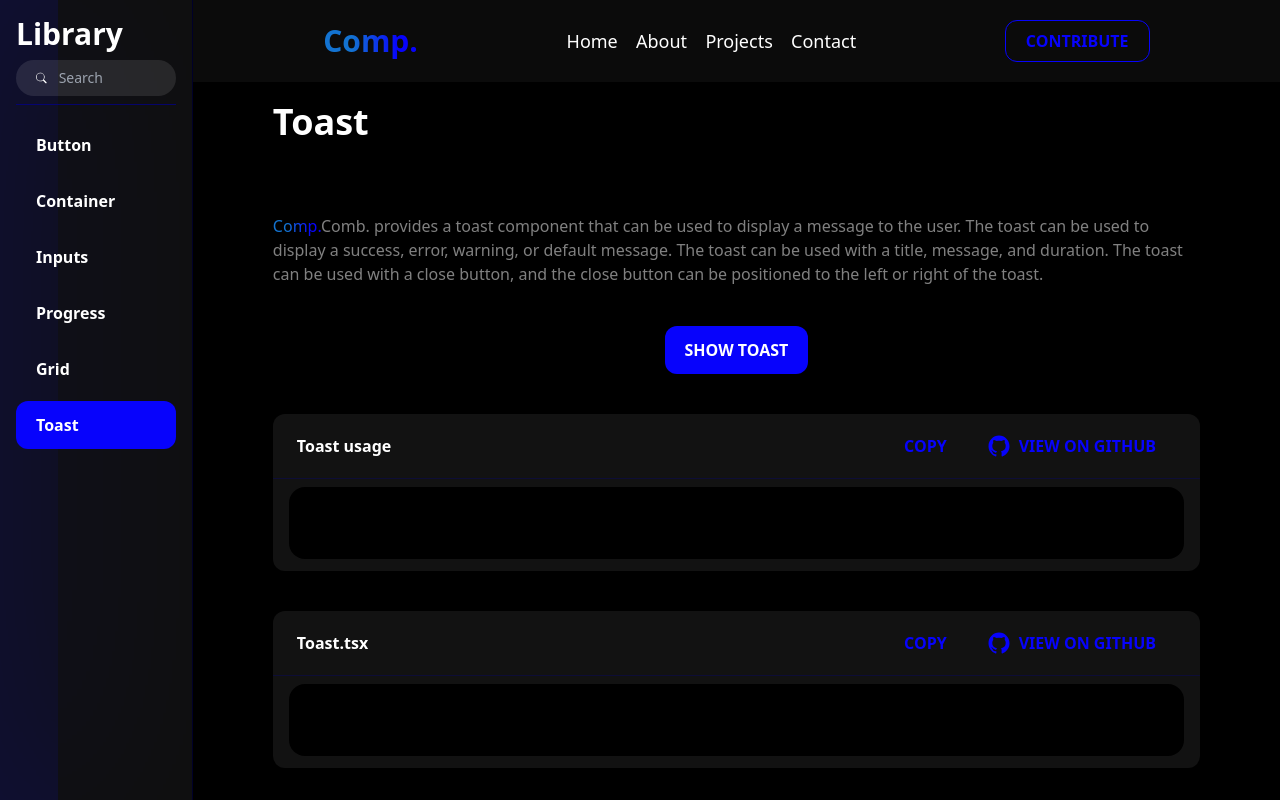
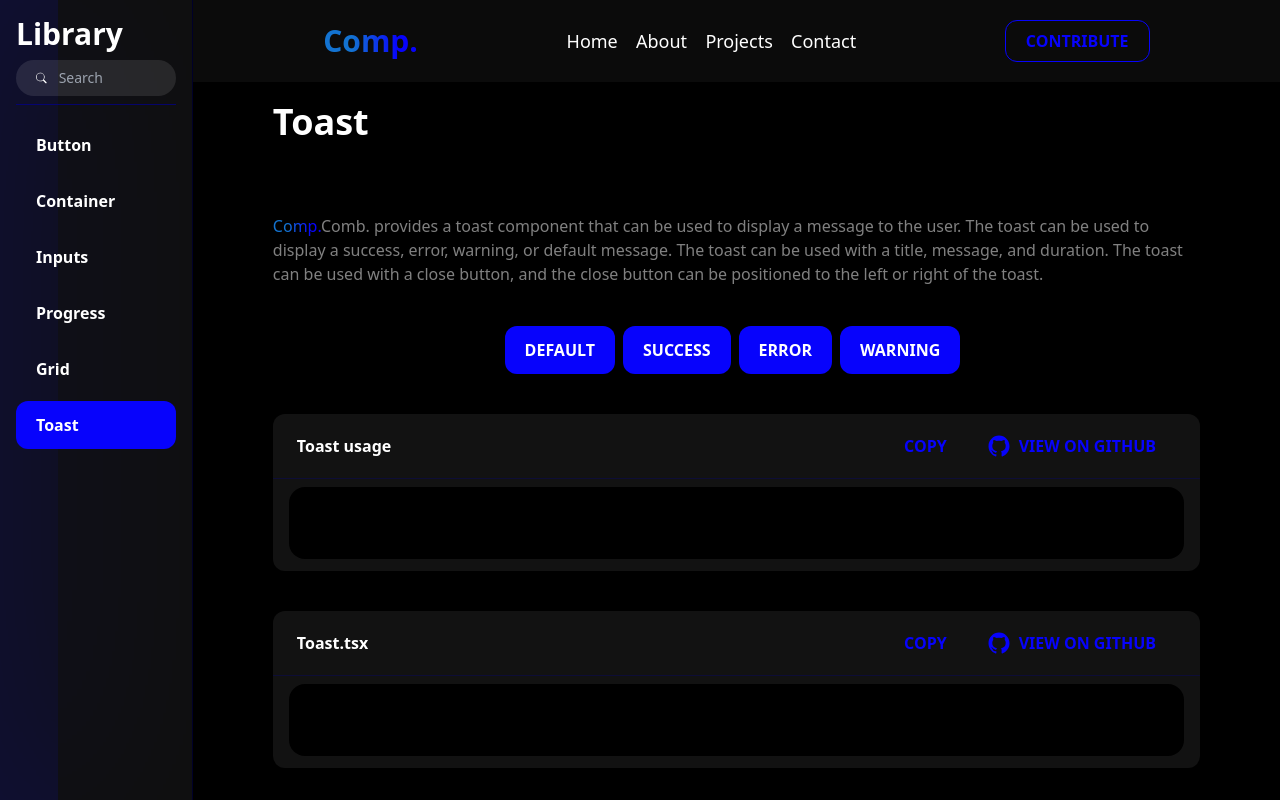
Before and after one commit to adhil72/comb., a Next.js app: page /library/toast in a window 1280 px wide. Built offline with nearby package versions, Linux system fonts and the light colour scheme; no server answers.

Commit message:
libs updated

```diff
--- a/app/layout.tsx
+++ b/app/layout.tsx
@@ -16,7 +16,7 @@ export default function RootLayout({
   children: React.ReactNode;
 }>) {
   return (
-    <html lang="en">
+    <html lang="en" id="root">
       <AppLayout className={inter.className}>
         {children}
       </AppLayout>
--- a/app/library/toast/page.tsx
+++ b/app/library/toast/page.tsx
@@ -3,9 +3,6 @@
 import Page from "@/Componenets/Common/Page";
 import Library from "@/Componenets/Feature/Library/Library";
 import { IComponent } from "@/Constants/Components";
-import Toast from "@/Library/Toast";
-import CircularProgressSample from "@/samples/CircularProgress";
-import LinearProgressSample from "@/samples/LinearProgress";
 import ToastSample from "@/samples/Toast";
 
 const component: IComponent = {
--- a/src/Library/Toast.tsx
+++ b/src/Library/Toast.tsx
@@ -2,7 +2,7 @@ import { TiTick } from "react-icons/ti";
 import CircularProgress from "@/Library/CircularProgress";
 import { use, useEffect, useState } from "react";
 
-interface Props extends React.HTMLProps<HTMLDivElement> {
+interface Props {
     duration?: number;
     title: string;
     message: string;
@@ -11,49 +11,143 @@ interface Props extends React.HTMLProps<HTMLDivElement> {
     close?: () => void;
 }
 
-export default function Toast({ message, title, type = "default", duration, open, close, ...props }: Props) {
+const createToastContainer = () => {
+    const toastLayout = document.createElement("div");
+    toastLayout.id = "toast-layout";
+    toastLayout.className = "fixed top-0 right-0 z-40 p-5 trans";
+    document.body.appendChild(toastLayout);
+    return toastLayout;
+}
 
-    const bg = `${type === "warning" ? "bg-yellow-700" : type === "error" ? "bg-red-800" : type === "success" ? "bg-green-900" : "bg-slate-800"}`
-    const smallText = `${type === "default" ? "text-secondary" : "text-slate-300"} text-justify mt-1`
+const themes: { bg: string, text: string, "progress-dark": string, "progress-tint": string, type: "success" | "error" | "warning" | "default" }[] = [
+    {
+        type: "success",
+        bg: "bg-green-900",
+        text: "text-green-300",
+        "progress-dark": "bg-green-300",
+        "progress-tint": "bg-green-900"
+    },
+    {
+        type: "error",
+        bg: "bg-red-800",
+        text: "text-red-300",
+        "progress-dark": "bg-red-300",
+        "progress-tint": "bg-red-800"
+    },
+    {
+        type: "warning",
+        bg: "bg-yellow-700",
+        text: "text-yellow-300",
+        "progress-dark": "bg-yellow-300",
+        "progress-tint": "bg-yellow-700"
+    },
+    {
+        type: "default",
+        bg: "bg-slate-800",
+        text: "text-slate-300",
+        "progress-dark": "bg-tint-dark",
+        "progress-tint": "bg-slate-800"
+    }
+]
 
-    const [tintProgress, setTintProgress] = useState(0);
+export const createToast = ({ message, title, close, duration = 3000, open, type = "default" }: Props) => {
+    let toastLayout = document.getElementById("toast-layout");
+    if (!toastLayout) toastLayout = createToastContainer();
 
-    useEffect(() => {
-        if (open) {
-            const now = Date.now();
-            const iv: any = setInterval(() => {
-                let progress = ((Date.now() - now) / (duration || 3000)) * 100;
-                if (progress > 100) {
-                    close && close();
-                    setTintProgress(100);
-                    return clearInterval(iv);
-                }
-                setTintProgress(progress);
+    const theme = themes.find(t => t.type === type);
 
-            }, duration || 100)
+    const toast = document.createElement("div");
+    toast.className = `m-1 transform duration-100 opacity-0 translate-x-full h-0 rounded-xl ${theme?.bg} overflow-hidden`
+
+    const progress = document.createElement("div");
+    progress.className = `w-full h-1 z-50 ${theme?.["progress-dark"]}`;
+    const progressTint = document.createElement("div");
+    progressTint.className = `trans h-full ${theme?.["progress-tint"]}`;
+    progressTint.style.width = "0%";
+    progress.appendChild(progressTint);
+    toast.appendChild(progress);
+
+    const toastContainer = document.createElement("div");
+    toastContainer.className = "w-[400px] p-5";
+
+    const toastTitle = document.createElement("span");
+    toastTitle.className = "text-xl font-bold text-primary";
+    toastTitle.innerText = title;
+    toastContainer.appendChild(toastTitle);
+
+    const toastMessage = document.createElement("p");
+    toastMessage.className = `text-justify ${theme?.text} mt-0`;
+    toastMessage.innerText = message;
+    toastContainer.appendChild(toastMessage);
+
+    toast.appendChild(toastContainer);
+
+    toastLayout.appendChild(toast);
+
+    setTimeout(() => {
+        toast.classList.remove("h-0");
+        toast.classList.add("translate-x-0", "opacity-100");
+    }, 0);
+
+    const now = Date.now();
+    const timerInterval = setInterval(() => {
+        let progress = ((Date.now() - now) / duration) * 100;
+        if (progress > 110) {
+            clearInterval(timerInterval);
+            toast.classList.remove("translate-x-0", "opacity-100");
+            toast.classList.add("translate-x-full", "opacity-0");
+            setTimeout(() => {
+                toastLayout.removeChild(toast);
+                close && close();
+            }, 300);
+            return
         }
-    }, [open])
+        progressTint.style.width = `${progress}%`;
+    }, 10)
+}
 
-    return (
-        <div
-            {...props}
-            className={`fixed w-[400px] ${bg} top-0 right-0 p-5 z-40 mt-5 rounded-xl transition-all duration-300 ${
-                open ? "opacity-100 transform translate-x-0" : "opacity-0 transform translate-x-full"
-            }`}
-        >
-            <div className="w-full text-xl font-bold flex items-center justify-between">
-                <div>{title}</div>
-                <div>
-                    <CircularProgress
-                        progress={tintProgress}
-                        varient="progress"
-                        tintColor="stroke-white"
-                        className="absolute"
-                        size={20}
-                    />
-                </div>
-            </div>
-            <p className={smallText}>{message}</p>
-        </div>
-    );
-}
+// export default function Toast({ message, title, type = "default", duration, open, close, ...props }: Props) {
+
+//     const bg = `${type === "warning" ? "bg-yellow-700" : type === "error" ? "bg-red-800" : type === "success" ? "bg-green-900" : "bg-slate-800"}`
+//     const smallText = `${type === "default" ? "text-secondary" : "text-slate-300"} text-justify mt-1`
+
+//     const [tintProgress, setTintProgress] = useState(0);
+
+//     useEffect(() => {
+//         if (open) {
+//             const now = Date.now();
+//             const iv: any = setInterval(() => {
+//                 let progress = ((Date.now() - now) / (duration || 3000)) * 100;
+//                 if (progress > 100) {
+//                     close && close();
+//                     setTintProgress(100);
+//                     return clearInterval(iv);
+//                 }
+//                 setTintProgress(progress);
+
+//             }, duration || 100)
+//         }
+//     }, [open])
+
+//     return (
+//         <div
+//             {...props}
+//             className={`fixed w-[400px] ${bg} top-0 right-0 p-5 z-40 mt-5 rounded-xl transition-all duration-300 ${open ? "opacity-100 transform translate-x-0" : "opacity-0 transform translate-x-full"
+//                 }`}
+//         >
+//             <div className="w-full text-xl font-bold flex items-center justify-between">
+//                 <div>{title}</div>
+//                 <div>
+//                     <CircularProgress
+//                         progress={tintProgress}
+//                         varient="progress"
+//                         tintColor="stroke-white"
+//                         className="absolute"
+//                         size={20}
+//                     />
+//                 </div>
+//             </div>
+//             <p className={smallText}>{message}</p>
+//         </div>
+//     );
+// }
--- a/src/samples/Toast.tsx
+++ b/src/samples/Toast.tsx
@@ -1,12 +1,19 @@
 import Button from "@/Library/Button";
-import Toast from "@/Library/Toast";
+import { createToast } from "@/Library/Toast";
 import { useState } from "react";
 
 export default function ToastSample() {
-    const [open, setOpen] = useState(true);
+
+    const [openDefault, setOpenDefault] = useState(false);
+    const [openSuccess, setOpenSuccess] = useState(false);
+    const [openError, setOpenError] = useState(false);
+    const [openWarning, setOpenWarning] = useState(false);
 
     return <>
-        <Button onClick={() => setOpen(true)}>Show Toast</Button>
-        <Toast title="Just updated" message="Your profile has been updated successfully" open={open} close={() => setOpen(false)} />
+
+        <Button onClick={() => { createToast({ title: "Profile updated", message: "Your profile has been updated successfully", type: "default" }) }} className="mr-2">Default</Button>
+        <Button onClick={() => { createToast({ title: "Success", message: "Your profile has been updated successfully", type: "success" }) }} className="mr-2">Success</Button>
+        <Button onClick={() => { createToast({ title: "Error", message: "Failed to update your profile", type: "error" }) }} className="mr-2">Error</Button>
+        <Button onClick={() => { createToast({ title: "Warning", message: "Your profile has been updated successfully", type: "warning" }) }} className="mr-2">Warning</Button>
     </>
 }
--- a/tailwind.config.ts
+++ b/tailwind.config.ts
@@ -27,6 +27,7 @@ const config: Config = {
       animation: {
         scale: 'scale 0.3s ease-in-out infinite',
         translate: 'translate 1s ease-in-out infinite',
+        slideLeft: 'slideLeft 1s ease-in-out infinite'
       },
       keyframes: {
         scale: {
@@ -41,6 +42,14 @@ const config: Config = {
             transform: 'translateX(110%)'
           }
         },
+        slideLeft: {
+          '0%': {
+            transform: 'translateX(0)',
+          },
+          '100%': {
+            transform: 'translateX(-100%)'
+          }
+        }
       },
     },
   },
```
